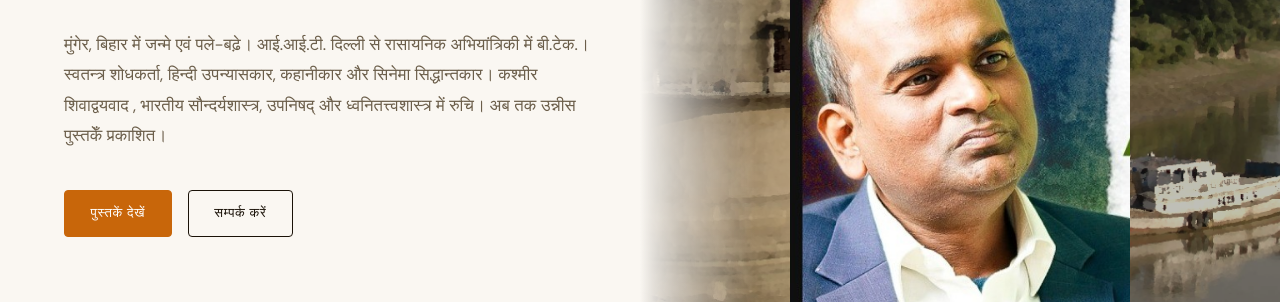
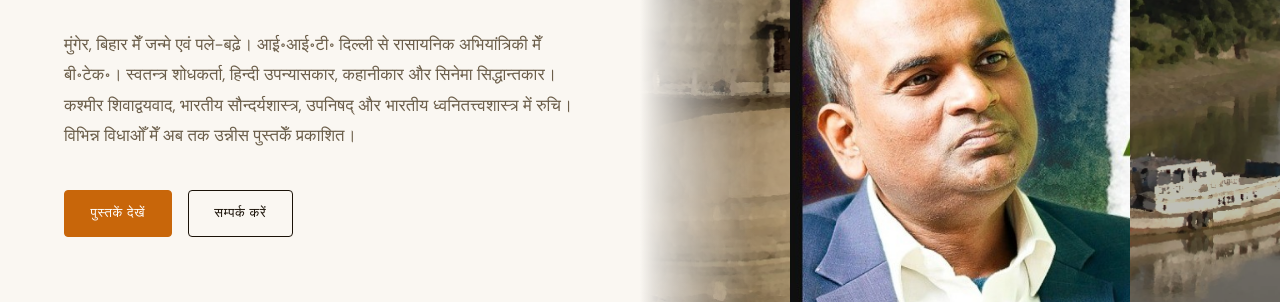
Before and after one commit to WebEdits/WebEdits.github.io, a website: page index.html in a window 1280 px wide. Shown: the part 498-800 px from the top of the page. Drawn offline with nearby package versions, Linux system fonts and the light colour scheme.

Commit message:
Changing the wording in the bio

```diff
--- a/index.html
+++ b/index.html
@@ -85,9 +85,9 @@
     </p>
 
     <p class="hero__bio"
-       data-hi="मुंगेर, बिहार में जन्मे एवं पले-बढ़े। आई.आई.टी. दिल्ली से रासायनिक अभियांत्रिकी में बी.टेक.। स्वतन्त्र शोधकर्ता, हिन्दी उपन्यासकार, कहानीकार और सिनेमा सिद्धान्तकार। कश्मीर शिवाद्वयवाद , भारतीय सौन्दर्यशास्त्र, उपनिषद् और ध्वनितत्त्वशास्त्र में रुचि। अब तक उन्नीस पुस्तकेँ प्रकाशित।"
+       data-hi="मुंगेर, बिहार मेँ जन्मे एवं पले-बढ़े। आई़॰आई॰टी॰ दिल्ली से रासायनिक अभियांत्रिकी मेँ बी॰टेक॰। स्वतन्त्र शोधकर्ता, हिन्दी उपन्यासकार, कहानीकार और सिनेमा सिद्धान्तकार। कश्मीर शिवाद्वयवाद, भारतीय सौन्दर्यशास्त्र, उपनिषद् और भारतीय ध्वनितत्त्वशास्त्र में रुचि। विभिन्न विधाओँ मेँ अब तक उन्नीस पुस्तकेँ प्रकाशित।"
        data-en="Born and raised in Munger, Bihar. B.Tech in Chemical Engineering from IIT Delhi. Independent researcher, Hindi novelist, story writer and cinema theorist. Research interests span Kashmir Shaivism, Indian classical aesthetics, the Upanishads and phonology. Nineteen book titles published to date.">
-      मुंगेर, बिहार में जन्मे एवं पले-बढ़े। आई.आई.टी. दिल्ली से रासायनिक अभियांत्रिकी में बी.टेक.। स्वतन्त्र शोधकर्ता, हिन्दी उपन्यासकार, कहानीकार और सिनेमा सिद्धान्तकार। कश्मीर शिवाद्वयवाद , भारतीय सौन्दर्यशास्त्र, उपनिषद् और ध्वनितत्त्वशास्त्र में रुचि। अब तक उन्नीस पुस्तकेँ प्रकाशित।
+      मुंगेर, बिहार मेँ जन्मे एवं पले-बढ़े। आई़॰आई॰टी॰ दिल्ली से रासायनिक अभियांत्रिकी मेँ बी॰टेक॰। स्वतन्त्र शोधकर्ता, हिन्दी उपन्यासकार, कहानीकार और सिनेमा सिद्धान्तकार। कश्मीर शिवाद्वयवाद, भारतीय सौन्दर्यशास्त्र, उपनिषद् और भारतीय ध्वनितत्त्वशास्त्र में रुचि। विभिन्न विधाओँ मेँ अब तक उन्नीस पुस्तकेँ प्रकाशित।
     </p>
 
     <div class="hero__cta">
```
